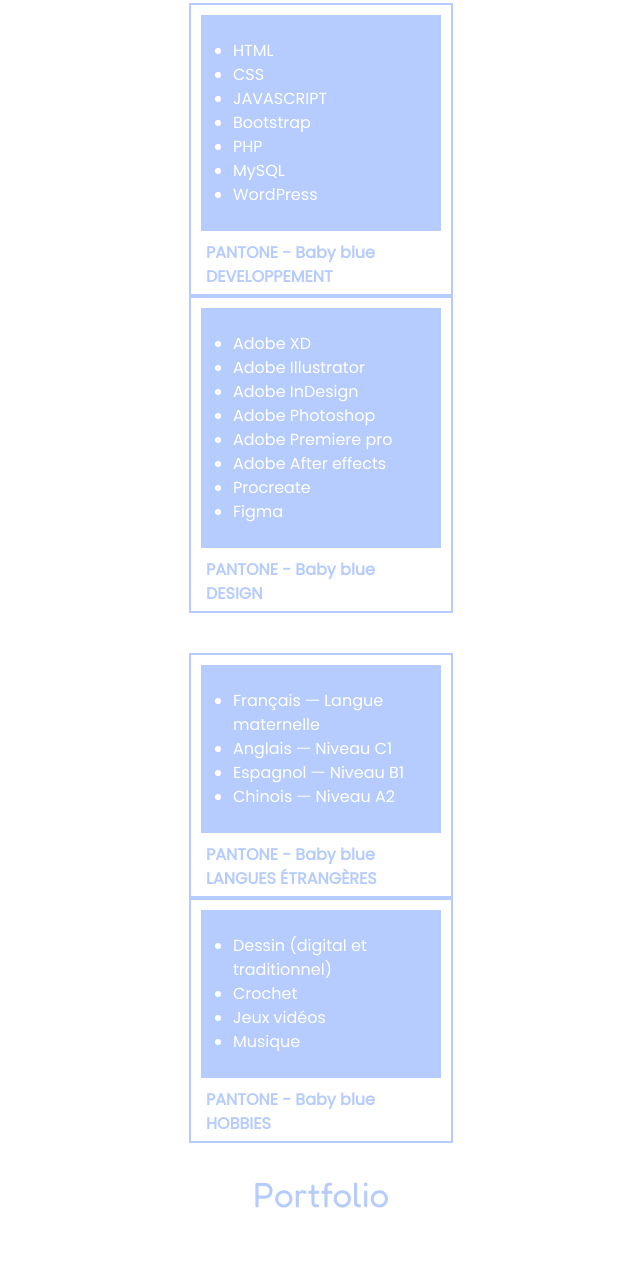
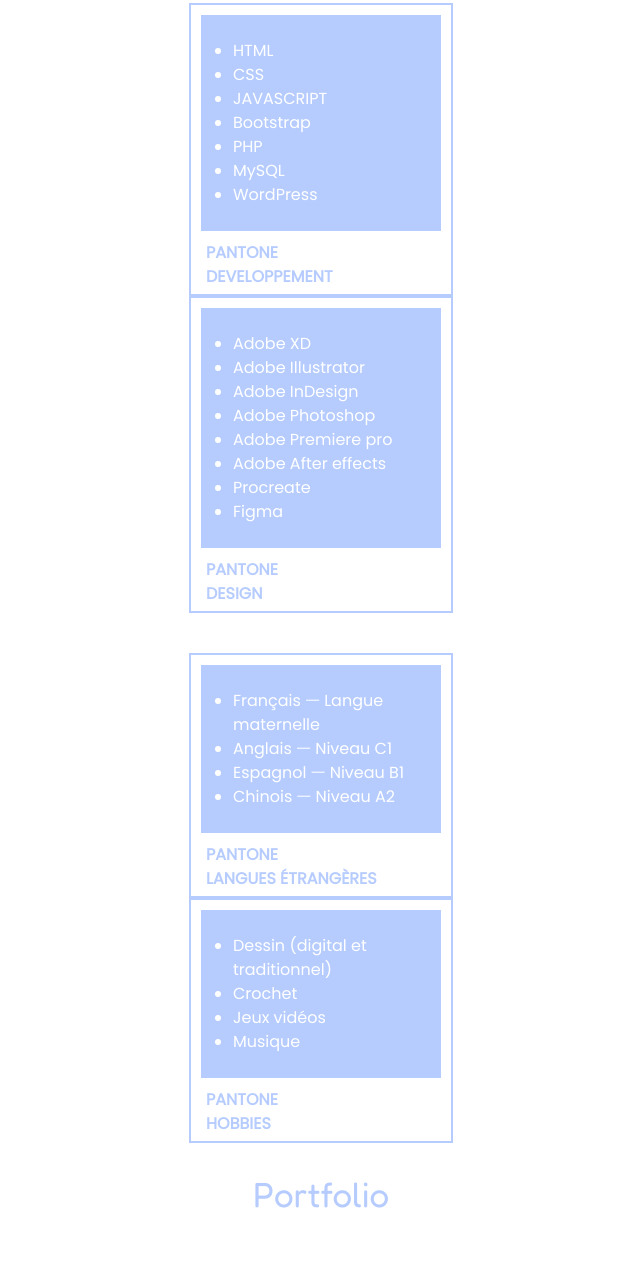
Before and after one commit to asolene/cv-numerique, a plain HTML site: page index.html in a window 1280 px wide. Shown: the part 2088-3356 px from the top of the page, without its empty margins (319-959 px from the left). Drawn offline with nearby package versions, Linux system fonts and the light colour scheme; a web font is replaced by a local one.

Commit message:
on retire baby blue

```diff
--- a/index.html
+++ b/index.html
@@ -203,7 +203,7 @@
                     <li>MySQL</li>
                     <li>WordPress</li>
                 </ul>
-                <p class="skillttl"><strong>PANTONE - Baby blue <br> DEVELOPPEMENT</strong></p>
+                <p class="skillttl"><strong>PANTONE <br> DEVELOPPEMENT</strong></p>
             </div>
 
             <div class="pantone">
@@ -217,7 +217,7 @@
                     <li>Procreate</li>
                     <li>Figma</li>
                 </ul>
-                <p class="skillttl"><strong>PANTONE - Baby blue <br> DESIGN</strong></p>
+                <p class="skillttl"><strong>PANTONE <br> DESIGN</strong></p>
             </div>
 
         </div>
@@ -231,7 +231,7 @@
                         <li>Espagnol ᅳ Niveau B1</li>
                         <li>Chinois ᅳ Niveau A2</li>
                     </ul>
-                    <p class="skillttl"><strong>PANTONE - Baby blue <br> LANGUES ÉTRANGÈRES</strong></p>
+                    <p class="skillttl"><strong>PANTONE <br> LANGUES ÉTRANGÈRES</strong></p>
                 </div>
             </div>
 
@@ -243,7 +243,7 @@
                         <li>Jeux vidéos</li>
                         <li>Musique</li>
                     </ul>
-                    <p class="skillttl"><strong>PANTONE - Baby blue <br> HOBBIES</strong></p>
+                    <p class="skillttl"><strong>PANTONE <br> HOBBIES</strong></p>
                 </div>
             </div>
 
```
